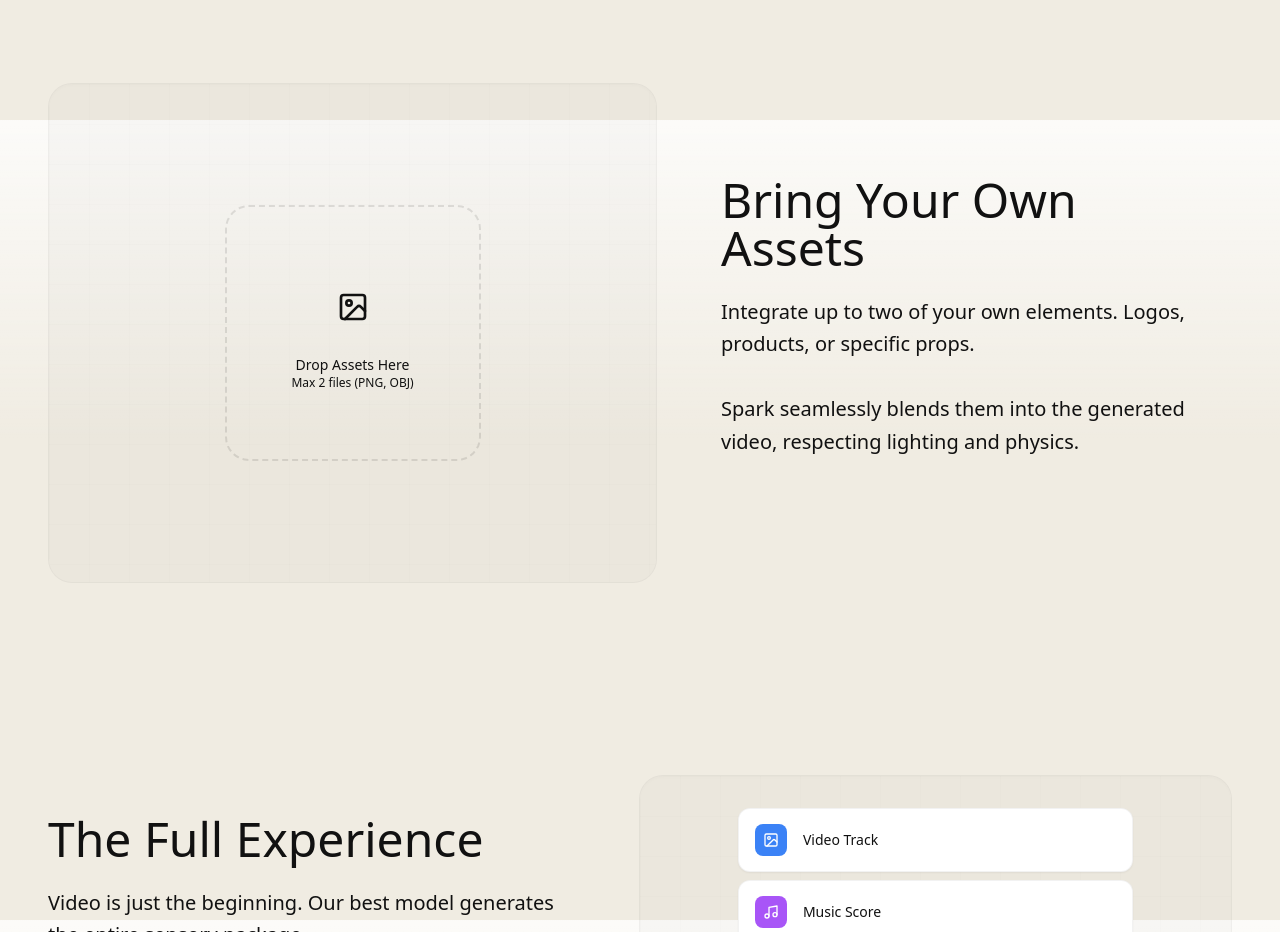
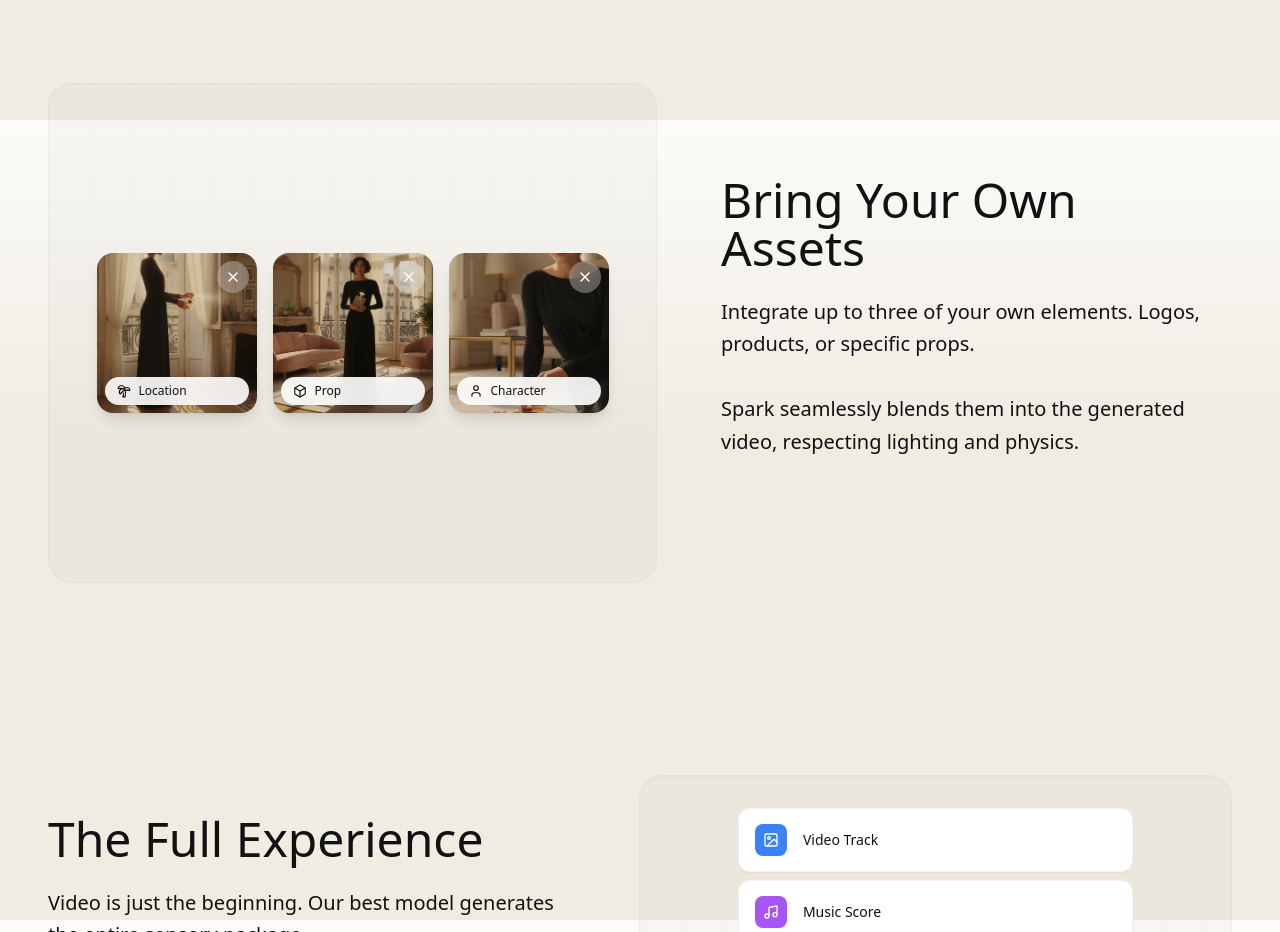
Before and after one commit to Melies-Ai/Melies_Website, a React (Vite) app: page /spark in a window 1280 px wide. Shown: the part 1480-2412 px from the top of the page. Built offline with nearby package versions, Linux system fonts and the light colour scheme.

Commit message:
feat: Expand asset animation to support three assets across two cycles with updated transitions and UI.

```diff
--- a/src/pages/Spark.jsx
+++ b/src/pages/Spark.jsx
@@ -1,11 +1,12 @@
 import React from 'react';
 import { motion, useMotionValue, useSpring, useMotionTemplate, AnimatePresence } from 'framer-motion';
-import { Zap, TrendingUp, Smartphone, Repeat, Layers, Image as ImageIcon, Music, Mic, Volume2, ShoppingBag, Utensils, Cpu, X, Palmtree, User } from 'lucide-react';
+import { Zap, TrendingUp, Smartphone, Repeat, Layers, Image as ImageIcon, Music, Mic, Volume2, ShoppingBag, Utensils, Cpu, X, Palmtree, User, Box } from 'lucide-react';
 import rawFrame from '../assets/spark_raw.png';
 import renderFrame from '../assets/spark_render.png';
 import consistency1 from '../assets/spark_consistency_1.webp';
 import consistency2 from '../assets/spark_consistency_2.webp';
 import consistency3 from '../assets/spark_consistency_3.webp';
+import character2 from '../assets/character.png';
 import Button from '../components/Button';
 import CTASection from '../components/CTASection';
 
@@ -129,9 +130,9 @@ const ConsistencyEngine = () => {
 
 const AssetCard = ({ image, type, icon: Icon, delay }) => (
     <motion.div
-        initial={{ opacity: 0, scale: 0.8, y: 20 }}
+        initial={{ opacity: 0, scale: 0.9, y: 20 }}
         animate={{ opacity: 1, scale: 1, y: 0 }}
-        transition={{ duration: 0.5, delay, type: "spring", bounce: 0.4 }}
+        transition={{ duration: 0.6, delay, ease: [0.22, 1, 0.36, 1] }}
         className="relative w-40 h-40 rounded-2xl overflow-hidden shadow-lg group"
     >
         <img src={image} alt={type} className="w-full h-full object-cover" />
@@ -159,13 +160,13 @@ const AssetIntegration = () => {
         let isMounted = true;
         const sequence = async () => {
             while (isMounted) {
+                // CYCLE 1: Location -> Prop -> Character
                 if (!isMounted) break;
                 setAnimationState(0);
                 await new Promise(r => setTimeout(r, 1000));
 
                 if (!isMounted) break;
-                // Drop 1
-                setAnimationState(1);
+                setAnimationState(1); // Drop Location
                 await new Promise(r => setTimeout(r, 600));
                 if (!isMounted) break;
                 setAnimationState(2); // Show Location
@@ -173,11 +174,39 @@ const AssetIntegration = () => {
                 await new Promise(r => setTimeout(r, 1000));
 
                 if (!isMounted) break;
-                // Drop 2
-                setAnimationState(3);
+                setAnimationState(3); // Drop Prop
                 await new Promise(r => setTimeout(r, 600));
                 if (!isMounted) break;
-                setAnimationState(4); // Show Character
+                setAnimationState(4); // Show Prop
+
+                await new Promise(r => setTimeout(r, 1000));
+
+                if (!isMounted) break;
+                setAnimationState(5); // Drop Character
+                await new Promise(r => setTimeout(r, 600));
+                if (!isMounted) break;
+                setAnimationState(6); // Show Character
+
+                await new Promise(r => setTimeout(r, 3000));
+
+                // CYCLE 2: Character -> Character
+                if (!isMounted) break;
+                setAnimationState(7); // Reset
+                await new Promise(r => setTimeout(r, 1000));
+
+                if (!isMounted) break;
+                setAnimationState(8); // Drop Character 1
+                await new Promise(r => setTimeout(r, 600));
+                if (!isMounted) break;
+                setAnimationState(9); // Show Character 1
+
+                await new Promise(r => setTimeout(r, 1000));
+
+                if (!isMounted) break;
+                setAnimationState(10); // Drop Character 2
+                await new Promise(r => setTimeout(r, 600));
+                if (!isMounted) break;
+                setAnimationState(11); // Show Character 2
 
                 await new Promise(r => setTimeout(r, 3000));
             }
@@ -192,7 +221,7 @@ const AssetIntegration = () => {
                 <div className="flex-1 text-left">
                     <h2 className="text-4xl md:text-5xl font-medium text-ink mb-6">Bring Your Own Assets</h2>
                     <p className="text-xl text-ink/60 leading-relaxed mb-8">
-                        Integrate up to two of your own elements. Logos, products, or specific props.
+                        Integrate up to three of your own elements. Logos, products, or specific props.
                         <br /><br />
                         Spark seamlessly blends them into the generated video, respecting lighting and physics.
                     </p>
@@ -209,7 +238,7 @@ const AssetIntegration = () => {
 
                         {/* Empty State / Drop Zone */}
                         <AnimatePresence mode="wait">
-                            {animationState === 0 && (
+                            {(animationState === 0 || animationState === 7) && (
                                 <motion.div
                                     initial={{ opacity: 0 }}
                                     animate={{ opacity: 1 }}
@@ -222,7 +251,7 @@ const AssetIntegration = () => {
                                         </div>
                                         <div className="text-center">
                                             <div className="text-sm font-medium text-ink">Drop Assets Here</div>
-                                            <div className="text-xs text-ink/40">Max 2 files (PNG, OBJ)</div>
+                                            <div className="text-xs text-ink/40">Max 3 files (PNG, OBJ)</div>
                                         </div>
                                     </div>
                                 </motion.div>
@@ -231,34 +260,76 @@ const AssetIntegration = () => {
 
                         {/* Dropping Files Animation */}
                         <AnimatePresence>
-                            {(animationState === 1 || animationState === 3) && (
+                            {(animationState === 1 || animationState === 3 || animationState === 5 || animationState === 8 || animationState === 10) && (
                                 <motion.div
-                                    initial={{ y: -200, opacity: 0, rotate: -10 }}
-                                    animate={{ y: 0, opacity: 1, rotate: 0 }}
-                                    exit={{ scale: 0.5, opacity: 0 }}
-                                    transition={{ type: "spring", damping: 20 }}
+                                    initial={{ y: -100, opacity: 0, scale: 0.9, rotate: -10 }}
+                                    animate={{ y: 0, opacity: 1, scale: 1, rotate: 0 }}
+                                    exit={{ scale: 0.95, opacity: 0, transition: { duration: 0.2 } }}
+                                    transition={{ type: "spring", stiffness: 100, damping: 15, mass: 0.8 }}
                                     className="absolute z-20"
                                 >
-                                    <div className="w-24 h-32 bg-white rounded-lg shadow-xl border border-black/5 flex items-center justify-center">
-                                        <ImageIcon size={32} className="text-ink/20" />
+                                    <div className="w-32 h-32 bg-white rounded-2xl shadow-2xl border border-white/20 overflow-hidden p-1">
+                                        <img
+                                            src={
+                                                animationState === 1 ? consistency2 :
+                                                    animationState === 3 ? consistency3 :
+                                                        animationState === 5 ? consistency1 :
+                                                            animationState === 8 ? consistency1 :
+                                                                character2
+                                            }
+                                            alt="Dropping Asset"
+                                            className="w-full h-full object-cover rounded-xl"
+                                        />
                                     </div>
                                 </motion.div>
                             )}
                         </AnimatePresence>
 
                         {/* Revealed Cards */}
-                        <div className="flex gap-6 z-10">
-                            {animationState >= 2 && (
+                        <div className="flex gap-4 z-10">
+                            {/* Cycle 1 Cards */}
+                            {animationState >= 2 && animationState < 7 && (
                                 <AssetCard
+                                    key="c1-1"
                                     image={consistency2}
                                     type="Location"
                                     icon={Palmtree}
                                     delay={0}
                                 />
                             )}
-                            {animationState >= 4 && (
+                            {animationState >= 4 && animationState < 7 && (
                                 <AssetCard
+                                    key="c1-2"
+                                    image={consistency3}
+                                    type="Prop"
+                                    icon={Box}
+                                    delay={0}
+                                />
+                            )}
+                            {animationState >= 6 && animationState < 7 && (
+                                <AssetCard
+                                    key="c1-3"
                                     image={consistency1}
+                                    type="Character"
+                                    icon={User}
+                                    delay={0}
+                                />
+                            )}
+
+                            {/* Cycle 2 Cards */}
+                            {animationState >= 9 && (
+                                <AssetCard
+                                    key="c2-1"
+                                    image={consistency1}
+                                    type="Character"
+                                    icon={User}
+                                    delay={0}
+                                />
+                            )}
+                            {animationState >= 11 && (
+                                <AssetCard
+                                    key="c2-2"
+                                    image={character2}
                                     type="Character"
                                     icon={User}
                                     delay={0}
```
